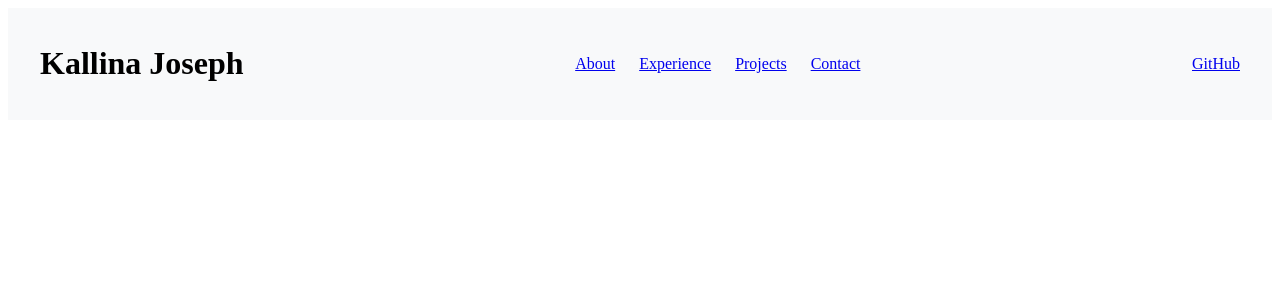
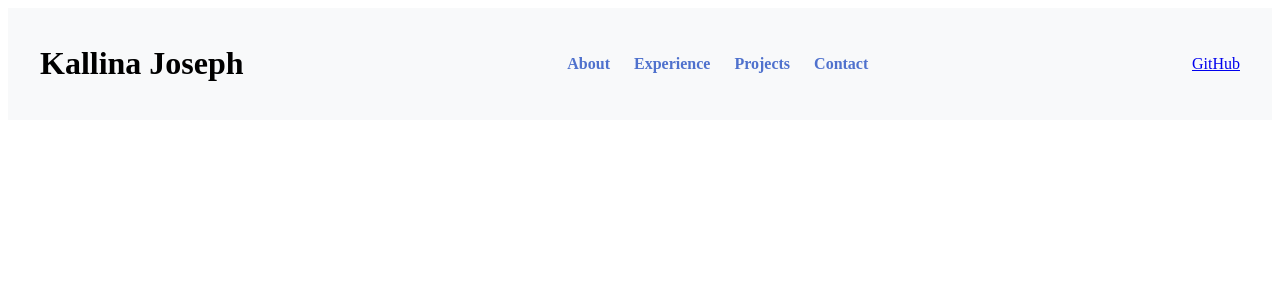
Before and after one commit to Kallina-source/portfolio-site, a React (Vite) app: page / in a window 1280 px wide. Shown: the top 300 px of the page. Built offline with nearby package versions, Linux system fonts and the light colour scheme.

Commit message:
Style navbar links

```diff
--- a/src/index.css
+++ b/src/index.css
@@ -10,3 +10,13 @@ header {
   padding: 1rem 2rem;
   background-color: #f8f9fa;
 }
+
+.nav-links a {
+  text-decoration: none;
+  color: #4f71cd;
+  font-weight: bold;
+}
+
+.header a {
+
+}
```
